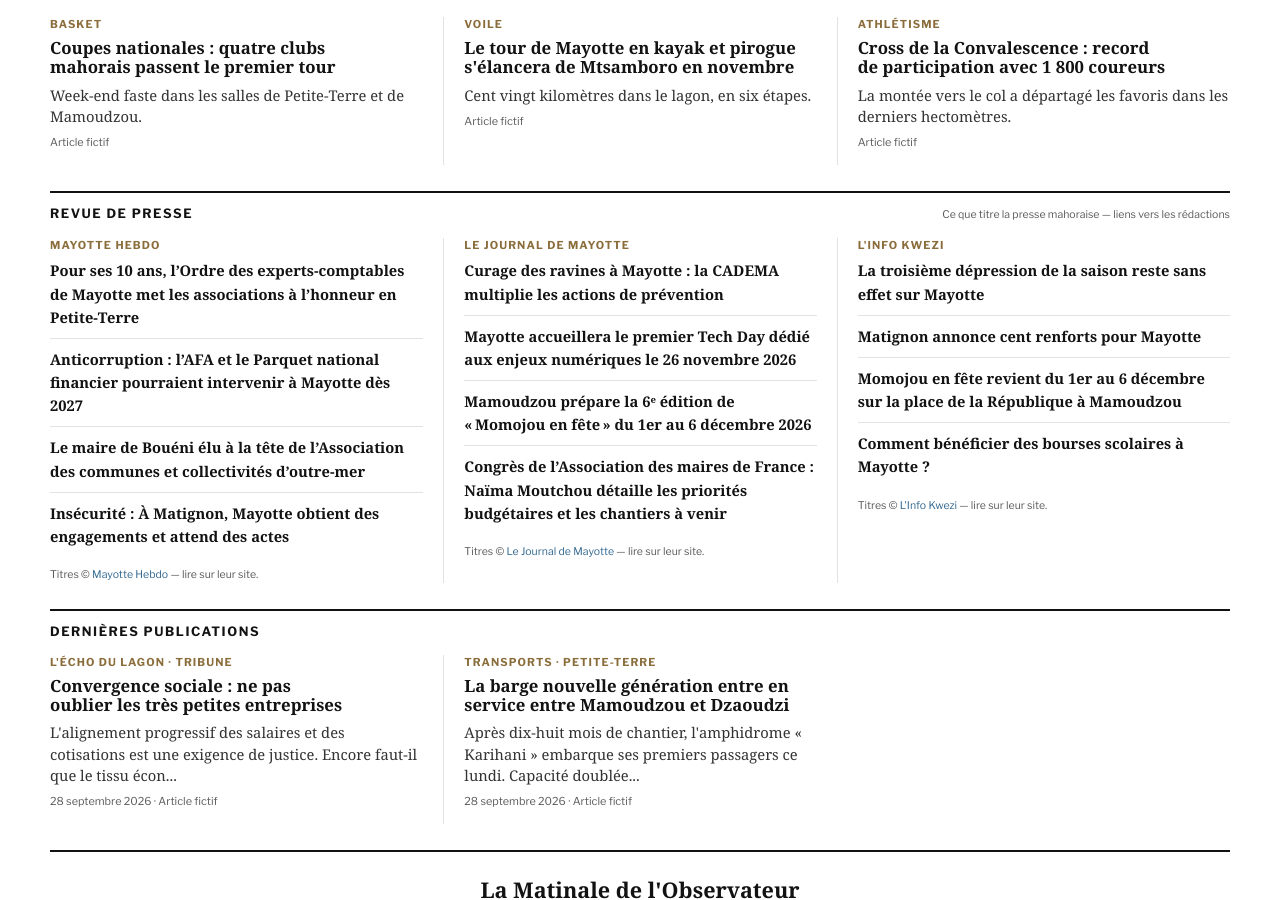
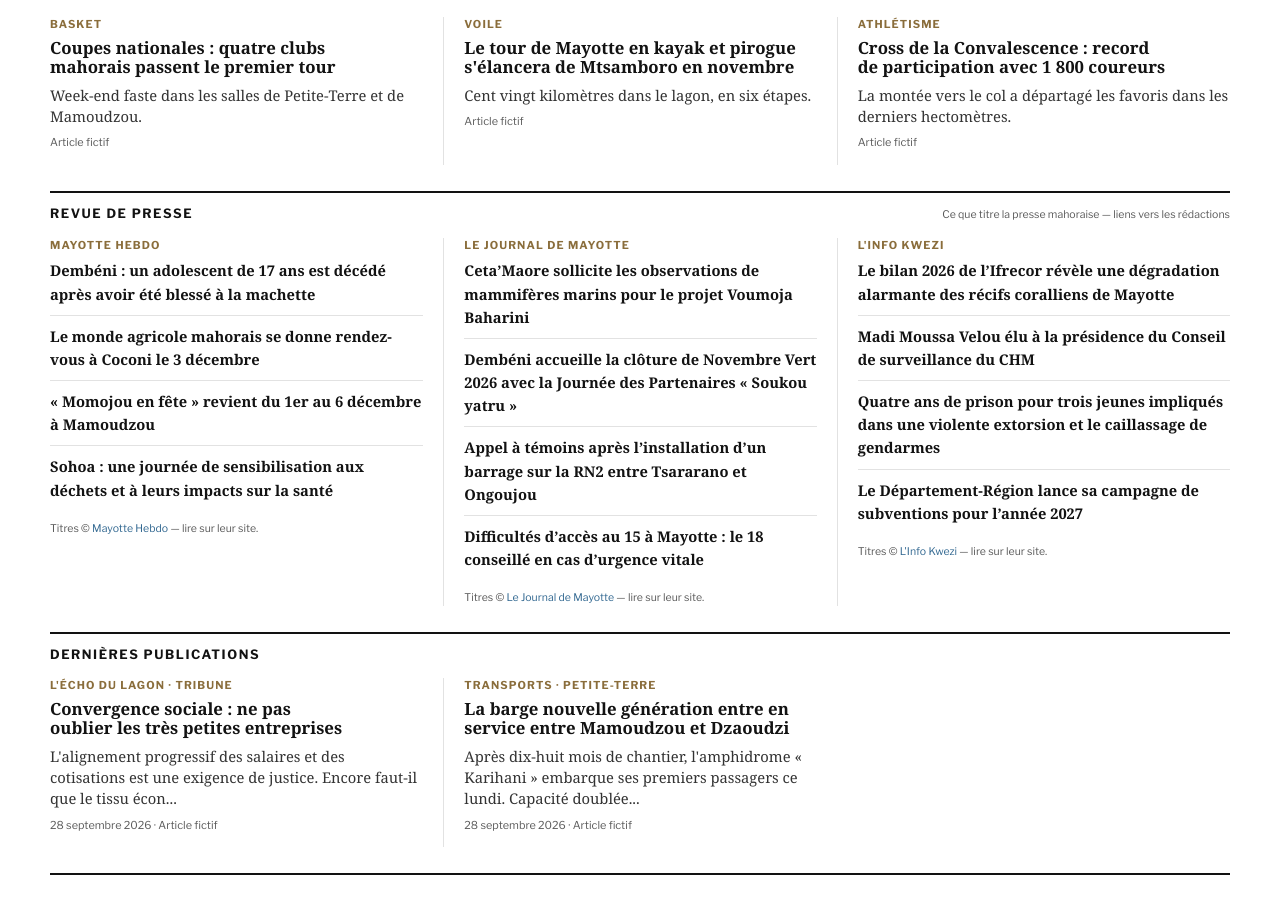
Before and after one commit to esdine/observateur-mayotte, a Jekyll site: the page built from index.html, in a window 1280 px wide and 900 px high, scrolled down 2792 px. Built offline with Jekyll 4.4.1, drawn with Linux system fonts in a browser that asks for light colours; some web fonts are replaced; some of the changed text lies outside the part shown.

Commit message:
Édition du matin : météo et revue de presse

```diff
--- a/_data/meteo.yml
+++ b/_data/meteo.yml
@@ -1,8 +1,8 @@
 # Genere par outils/maj_meteo.py - source Open-Meteo (donnees reelles)
-date_affichee: "Mardi 24 novembre 2026"
+date_affichee: "Mercredi 25 novembre 2026"
 tmin: 26
 tmax: 31
 ciel: "Bruine"
-vent_kmh: 13
+vent_kmh: 15
 temp_mer: 30
-maj: "2026-11-24T15:55+0300"
+maj: "2026-11-25T14:42+0300"
--- a/_data/revue.yml
+++ b/_data/revue.yml
@@ -3,33 +3,33 @@ sources:
   - nom: "Mayotte Hebdo"
     site: "https://mayottehebdo.com/"
     titres:
-      - titre: "Pour ses 10 ans, l’Ordre des experts-comptables de Mayotte met les associations à l’honneur en Petite-Terre"
-        lien: "https://www.mayottehebdo.com/actualite/breves/pour-ses-10-ans-lordre-des-experts-comptables-de-mayotte-met-les-associations-a-lhonneur-en-petite-terre/"
-      - titre: "Anticorruption : l’AFA et le Parquet national financier pourraient intervenir à Mayotte dès 2027"
-        lien: "https://www.mayottehebdo.com/actualite/breves/anticorruption-lafa-et-le-parquet-national-financier-pourraient-intervenir-a-mayotte-des-2027/"
-      - titre: "Le maire de Bouéni élu à la tête de l’Association des communes et collectivités d’outre-mer"
-        lien: "https://www.mayottehebdo.com/actualite/breves/le-maire-de-boueni-elu-a-la-tete-de-lassociation-des-communes-et-collectivites-doutre-mer/"
-      - titre: "Insécurité : À Matignon, Mayotte obtient des engagements et attend des actes"
-        lien: "https://www.mayottehebdo.com/actualite/politique/insecurite-a-matignon-mayotte-obtient-des-engagements-et-attend-des-actes/"
+      - titre: "Dembéni : un adolescent de 17 ans est décédé après avoir été blessé à la machette"
+        lien: "https://www.mayottehebdo.com/actualite/breves/dembeni-un-adolescent-de-17-ans-est-decede-apres-avoir-ete-blesse-a-la-machette/"
+      - titre: "Le monde agricole mahorais se donne rendez-vous à Coconi le 3 décembre"
+        lien: "https://www.mayottehebdo.com/actualite/breves/le-monde-agricole-mahorais-se-donne-rendez-vous-a-coconi-le-3-decembre/"
+      - titre: "« Momojou en fête » revient du 1er au 6 décembre à Mamoudzou"
+        lien: "https://www.mayottehebdo.com/actualite/breves/momojou-en-fete-revient-du-1er-au-6-decembre-a-mamoudzou/"
+      - titre: "Sohoa : une journée de sensibilisation aux déchets et à leurs impacts sur la santé"
+        lien: "https://www.mayottehebdo.com/actualite/breves/sohoa-une-journee-de-sensibilisation-aux-dechets-et-a-leurs-impacts-sur-la-sante/"
   - nom: "Le Journal de Mayotte"
     site: "https://lejournaldemayotte.yt/"
     titres:
-      - titre: "Curage des ravines à Mayotte : la CADEMA multiplie les actions de prévention"
-        lien: "https://lejournaldemayotte.yt/articles/curage-des-ravines-a-mayotte-la-cadema-multiplie-les-actions-de-prevention"
-      - titre: "Mayotte accueillera le premier Tech Day dédié aux enjeux numériques le 26 novembre 2026"
-        lien: "https://lejournaldemayotte.yt/articles/mayotte-accueillera-le-premier-tech-day-dedie-aux-enjeux-numeriques-le-26-novembre-2026"
-      - titre: "Mamoudzou prépare la 6ᵉ édition de « Momojou en fête » du 1er au 6 décembre 2026"
-        lien: "https://lejournaldemayotte.yt/articles/mamoudzou-prepare-la-6-edition-de-momojou-en-fete-du-1er-au-6-decembre-2026"
-      - titre: "Congrès de l’Association des maires de France : Naïma Moutchou détaille les priorités budgétaires et les chantiers à venir"
-        lien: "https://lejournaldemayotte.yt/articles/congres-de-lassociation-des-maires-de-france-naima-moutchou-detaille-les-priorites-budgetaires-et-les-chantiers-a-venir"
+      - titre: "Ceta’Maore sollicite les observations de mammifères marins pour le projet Voumoja Baharini"
+        lien: "https://lejournaldemayotte.yt/articles/cetamaore-sollicite-les-observations-de-mammiferes-marins-pour-le-projet-voumoja-baharini"
+      - titre: "Dembéni accueille la clôture de Novembre Vert 2026 avec la Journée des Partenaires « Soukou yatru »"
+        lien: "https://lejournaldemayotte.yt/articles/dembeni-accueille-la-cloture-de-novembre-vert-2026-avec-la-journee-des-partenaires-soukou-yatru"
+      - titre: "Appel à témoins après l’installation d’un barrage sur la RN2 entre Tsararano et Ongoujou"
+        lien: "https://lejournaldemayotte.yt/articles/appel-a-temoins-apres-linstallation-dun-barrage-sur-la-rn2-entre-tsararano-et-ongoujou"
+      - titre: "Difficultés d’accès au 15 à Mayotte : le 18 conseillé en cas d’urgence vitale"
+        lien: "https://lejournaldemayotte.yt/articles/difficultes-dacces-au-15-a-mayotte-le-18-conseille-en-cas-durgence-vitale"
   - nom: "L'Info Kwezi"
     site: "https://www.linfokwezi.fr/"
     titres:
-      - titre: "La troisième dépression de la saison reste sans effet sur Mayotte"
-        lien: "https://www.linfokwezi.fr/la-troisieme-depression-de-la-saison-reste-sans-effet-sur-mayotte/"
-      - titre: "Matignon annonce cent renforts pour Mayotte"
-        lien: "https://www.linfokwezi.fr/matignon-annonce-cent-renforts-pour-mayotte/"
-      - titre: "Momojou en fête revient du 1er au 6 décembre sur la place de la République à Mamoudzou"
-        lien: "https://www.linfokwezi.fr/momojou-en-fete-revient-du-1er-au-6-decembre-sur-la-place-de-la-republique-a-mamoudzou/"
-      - titre: "Comment bénéficier des bourses scolaires à Mayotte ?"
-        lien: "https://www.linfokwezi.fr/bourses-scolaires-mayotte/"
+      - titre: "Le bilan 2026 de l’Ifrecor révèle une dégradation alarmante des récifs coralliens de Mayotte"
+        lien: "https://www.linfokwezi.fr/le-bilan-2026-de-lifrecor-revele-une-degradation-alarmante-des-recifs-coralliens-de-mayotte/"
+      - titre: "Madi Moussa Velou élu à la présidence du Conseil de surveillance du CHM"
+        lien: "https://www.linfokwezi.fr/madi-moussa-velou-elu-a-la-presidence-du-conseil-de-surveillance-du-chm/"
+      - titre: "Quatre ans de prison pour trois jeunes impliqués dans une violente extorsion et le caillassage de gendarmes"
+        lien: "https://www.linfokwezi.fr/quatre-ans-de-prison-pour-trois-jeunes-impliques-dans-une-violente-extorsion-et-le-caillassage-de-gendarmes/"
+      - titre: "Le Département-Région lance sa campagne de subventions pour l’année 2027"
+        lien: "https://www.linfokwezi.fr/le-departement-region-lance-sa-campagne-de-subventions-pour-lannee-2027/"
```
